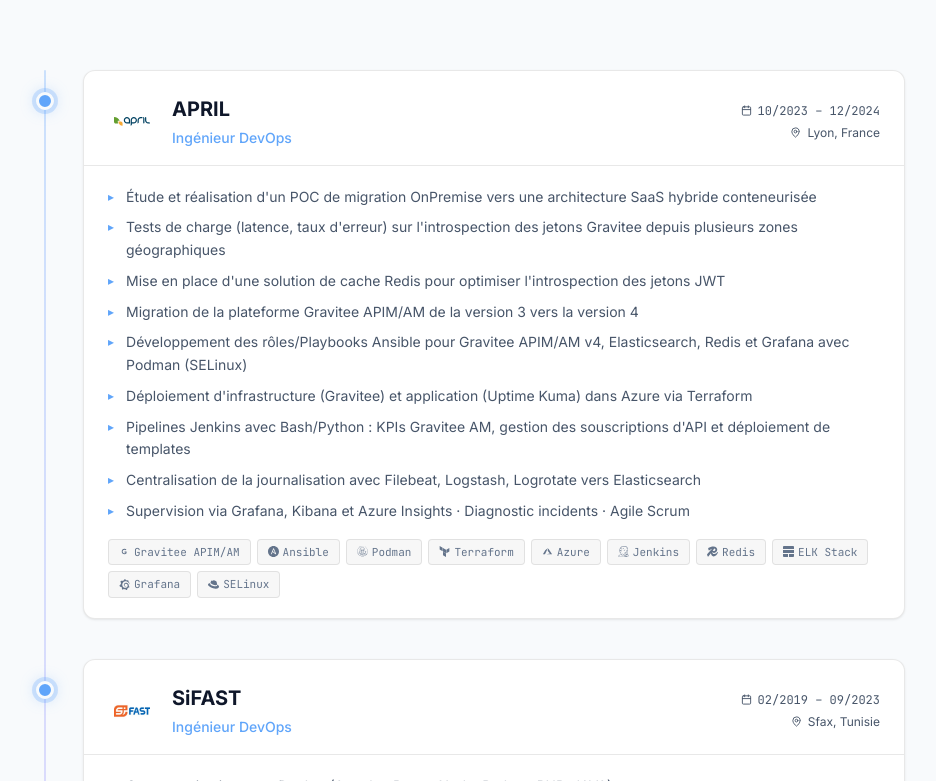
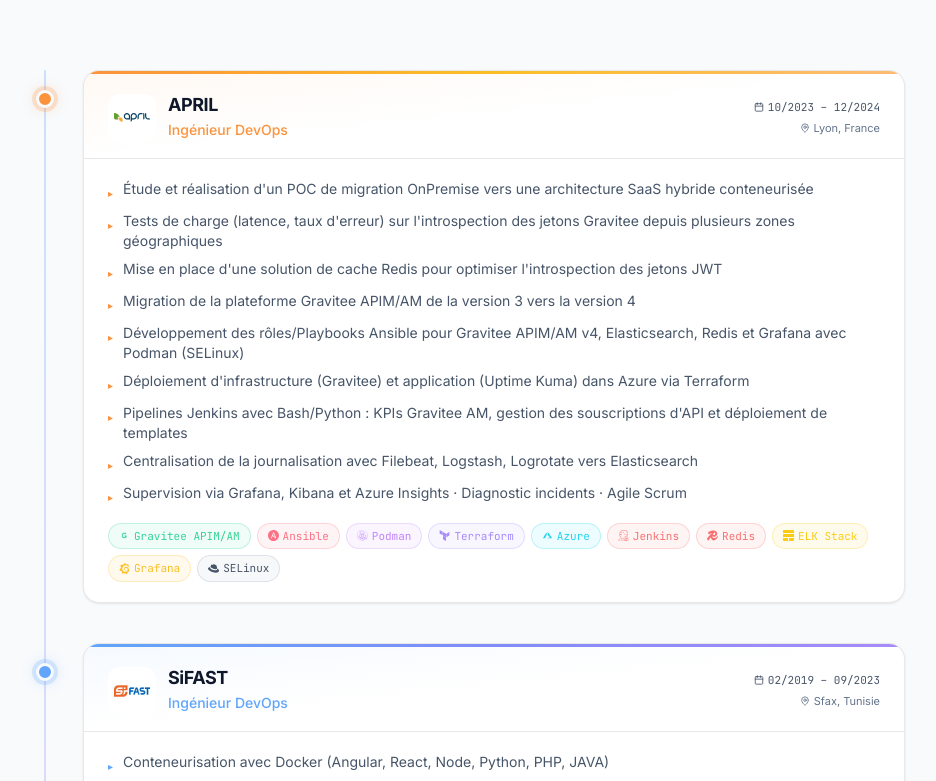
Before and after one commit to mamayadi/portfolio, a React (Vite) app: page / in a window 1280 px wide. Shown: the part 2499-3280 px from the top of the page, without its empty margins (175-1111 px from the left). Built offline with nearby package versions, Linux system fonts and the light colour scheme.

Commit message:
feat: enhance Experience component; add company accent colors, improve layout, and refactor logo handling

```diff
--- a/src/components/Experience.jsx
+++ b/src/components/Experience.jsx
@@ -1,3 +1,4 @@
+import { useState } from 'react'
 import { Calendar, ChevronDown, FolderOpen, MapPin } from 'lucide-react'
 import {
   SiAngular,
@@ -22,9 +23,7 @@
 
 import Reveal from './Reveal'
 import { useLang } from '../context/LangContext'
-import { useState } from 'react'
 
-// Custom SVG icons (shared with Skills.jsx)
 const AzureIcon = ({ size = 11 }) => (
   <svg width={size} height={size} viewBox="0 0 24 24" fill="currentColor" aria-hidden="true">
     <path d="M13.05 4.24L6.56 18.05H2L7.09 9.24L13.05 4.24ZM13.74 5.33L22 18.05H9.83L17.29 16.56L12.33 10.62L13.74 5.33Z"/>
@@ -60,12 +59,41 @@
   'SELinux':          SiRedhat,
 }
 
-const APRIL_ITEMS = ['i1','i2','i3','i4','i5','i6','i7','i8','i9']
-const APRIL_TAGS  = ['Gravitee APIM/AM','Ansible','Podman','Terraform','Azure','Jenkins','Redis','ELK Stack','Grafana','SELinux']
+/* Brand-inspired color per tool — all class strings are static for Tailwind JIT */
+const TAG_COLORS = {
+  /* Containers & Orchestration */
+  'Kubernetes':       'text-blue-400   bg-blue-400/[0.08]    border-blue-400/25   hover:bg-blue-400/[0.16]   hover:border-blue-400/50',
+  'Docker':           'text-sky-400    bg-sky-400/[0.08]     border-sky-400/25    hover:bg-sky-400/[0.16]    hover:border-sky-400/50',
+  'Podman':           'text-purple-400 bg-purple-400/[0.08]  border-purple-400/25 hover:bg-purple-400/[0.16] hover:border-purple-400/50',
+  'HELM':             'text-indigo-400 bg-indigo-400/[0.08]  border-indigo-400/25 hover:bg-indigo-400/[0.16] hover:border-indigo-400/50',
+  /* CI/CD & Automation */
+  'Jenkins':          'text-red-400    bg-red-400/[0.08]     border-red-400/25    hover:bg-red-400/[0.16]    hover:border-red-400/50',
+  'GitLab CI/CD':     'text-orange-400 bg-orange-400/[0.08]  border-orange-400/25 hover:bg-orange-400/[0.16] hover:border-orange-400/50',
+  'ArgoCD':           'text-teal-400   bg-teal-400/[0.08]    border-teal-400/25   hover:bg-teal-400/[0.16]   hover:border-teal-400/50',
+  'Ansible':          'text-rose-400   bg-rose-400/[0.08]    border-rose-400/25   hover:bg-rose-400/[0.16]   hover:border-rose-400/50',
+  /* Cloud & IaC */
+  'Azure':            'text-cyan-400   bg-cyan-400/[0.08]    border-cyan-400/25   hover:bg-cyan-400/[0.16]   hover:border-cyan-400/50',
+  'Terraform':        'text-violet-400 bg-violet-400/[0.08]  border-violet-400/25 hover:bg-violet-400/[0.16] hover:border-violet-400/50',
+  /* Monitoring & Observability */
+  'Grafana':          'text-amber-400  bg-amber-400/[0.08]   border-amber-400/25  hover:bg-amber-400/[0.16]  hover:border-amber-400/50',
+  'Prometheus':       'text-orange-300 bg-orange-300/[0.08]  border-orange-300/25 hover:bg-orange-300/[0.16] hover:border-orange-300/50',
+  'ELK Stack':        'text-yellow-400 bg-yellow-400/[0.08]  border-yellow-400/25 hover:bg-yellow-400/[0.16] hover:border-yellow-400/50',
+  'Elasticsearch':    'text-yellow-300 bg-yellow-300/[0.08]  border-yellow-300/25 hover:bg-yellow-300/[0.16] hover:border-yellow-300/50',
+  /* API & Platforms */
+  'Gravitee APIM/AM': 'text-emerald-400 bg-emerald-400/[0.08] border-emerald-400/25 hover:bg-emerald-400/[0.16] hover:border-emerald-400/50',
+  'Redis':            'text-red-400    bg-red-400/[0.08]     border-red-400/25    hover:bg-red-400/[0.16]    hover:border-red-400/50',
+  'SonarQube':        'text-blue-300   bg-blue-300/[0.08]    border-blue-300/25   hover:bg-blue-300/[0.16]   hover:border-blue-300/50',
+  'SELinux':          'text-slate-400  bg-slate-400/[0.08]   border-slate-400/25  hover:bg-slate-400/[0.16]  hover:border-slate-400/50',
+  /* Dev Frameworks */
+  'Angular':          'text-rose-500   bg-rose-500/[0.08]    border-rose-500/25   hover:bg-rose-500/[0.16]   hover:border-rose-500/50',
+  'Symfony':          'text-slate-300  bg-slate-300/[0.08]   border-slate-300/25  hover:bg-slate-300/[0.16]  hover:border-slate-300/50',
+}
+const TAG_DEFAULT = 'text-slate-400 bg-slate-400/[0.08] border-slate-400/25 hover:bg-slate-400/[0.16] hover:border-slate-400/50'
 
+const APRIL_ITEMS    = ['i1','i2','i3','i4','i5','i6','i7','i8','i9']
+const APRIL_TAGS     = ['Gravitee APIM/AM','Ansible','Podman','Terraform','Azure','Jenkins','Redis','ELK Stack','Grafana','SELinux']
 const SIFAST_GENERAL = ['g1','g2','g3','g4']
 const SIFAST_TAGS    = ['Kubernetes','Docker','HELM','Jenkins','ArgoCD','Ansible','Prometheus','Grafana','SonarQube','GitLab CI/CD','Angular','Symfony']
-
 const SIFAST_PROJECTS = [
   { key: 'proj1', items: ['p1i1','p1i2','p1i3'] },
   { key: 'proj2', items: ['p2i1','p2i2','p2i3'] },
@@ -74,35 +102,83 @@
   { key: 'proj5', items: ['p5i1','p5i2'] },
 ]
 
-function CompanyLogo({ src, fallbackText, bg, textColor }) {
-  const [imgFailed, setImgFailed] = useState(false)
+/* Per-company accent tokens — all class names are static for Tailwind JIT */
+const ACCENT = {
+  orange: {
+    bar:     'from-orange-400 via-amber-400 to-orange-300',
+    glow:    'from-orange-400/[0.06] via-transparent to-transparent',
+    role:    'text-orange-400',
+    dot:     'bg-orange-400',
+    dotGlow: 'shadow-[0_0_0_4px_rgba(251,146,60,0.2),0_0_14px_rgba(251,146,60,0.35)]',
+    bullet:  'text-orange-400',
+    logoBg:  'bg-orange-500/10 border-orange-500/25 text-orange-400',
+    card:    'hover:border-orange-400/25 hover:shadow-[0_12px_48px_rgba(251,146,60,0.09)]',
+  },
+  blue: {
+    bar:     'from-blue-400 via-indigo-400 to-violet-400',
+    glow:    'from-blue-400/[0.06] via-transparent to-transparent',
+    role:    'text-blue-400',
+    dot:     'bg-blue-400',
+    dotGlow: 'shadow-[0_0_0_4px_rgba(96,165,250,0.2),0_0_14px_rgba(96,165,250,0.35)]',
+    bullet:  'text-blue-400',
+    logoBg:  'bg-blue-500/10 border-blue-500/25 text-blue-400',
+    card:    'hover:border-blue-400/25 hover:shadow-[0_12px_48px_rgba(96,165,250,0.1)]',
+  },
+}
 
-  if (src && !imgFailed) {
+const COMPANIES = [
+  {
+    id:       'april',
+    company:  'APRIL',
+    date:     '10/2023 – 12/2024',
+    location: 'Lyon, France',
+    logo:     './assets/logos/april.svg',
+    fallback: 'APR',
+    accent:   'orange',
+    roleKey:  'exp.role_devops',
+    itemKeys: APRIL_ITEMS,
+    prefix:   'exp.april',
+    tags:     APRIL_TAGS,
+  },
+  {
+    id:       'sifast',
+    company:  'SiFAST',
+    date:     '02/2019 – 09/2023',
+    location: 'Sfax, Tunisie',
+    logo:     './assets/logos/sifast.jpg',
+    fallback: 'SF',
+    accent:   'blue',
+    roleKey:  'exp.role_devops',
+    itemKeys: SIFAST_GENERAL,
+    prefix:   'exp.sifast',
+    tags:     SIFAST_TAGS,
+  },
+]
+
+function CompanyLogo({ src, fallback, logoBg }) {
+  const [failed, setFailed] = useState(false)
+  if (src && !failed) {
     return (
       <img
-        src={src}
-        alt={fallbackText}
-        loading="lazy"
-        decoding="async"
-        onError={() => setImgFailed(true)}
-        className="w-12 h-12 rounded-xl object-contain p-1.5 bg-white flex-shrink-0"
+        src={src} alt={fallback} loading="lazy" decoding="async"
+        onError={() => setFailed(true)}
+        className="w-10 h-10 md:w-12 md:h-12 rounded-xl object-contain p-1 md:p-1.5 bg-white flex-shrink-0"
       />
     )
   }
-
   return (
-    <div className={`w-12 h-12 rounded-xl flex items-center justify-center flex-shrink-0 border ${bg}`}>
-      <span className={`font-bold text-sm font-mono ${textColor}`}>{fallbackText}</span>
+    <div className={`w-10 h-10 md:w-12 md:h-12 rounded-xl flex items-center justify-center flex-shrink-0 border ${logoBg}`}>
+      <span className="font-bold text-xs md:text-sm font-mono">{fallback}</span>
     </div>
   )
 }
 
-function BulletList({ items }) {
+function BulletList({ items, bulletColor }) {
   return (
-    <ul className="space-y-2 mb-4">
+    <ul className="space-y-2">
       {items.map((item, i) => (
-        <li key={i} className="flex gap-3 text-sm text-slate-400 leading-relaxed">
-          <span className="text-blue-400 text-xs mt-[3px] flex-shrink-0">▸</span>
+        <li key={i} className="flex gap-2.5 text-[13px] md:text-sm text-slate-400 leading-relaxed">
+          <span className={`text-[10px] mt-[4px] flex-shrink-0 ${bulletColor}`}>▸</span>
           {item}
         </li>
       ))}
@@ -112,54 +188,20 @@
 
 function Tags({ tags }) {
   return (
-    <div className="flex flex-wrap gap-1.5 mt-4">
+    <div className="flex flex-wrap gap-1.5">
       {tags.map(tag => {
         const TIcon = TECH_ICONS[tag]
+        const colorCls = TAG_COLORS[tag] ?? TAG_DEFAULT
         return (
           <span
             key={tag}
-            className="flex items-center gap-1 px-2.5 py-1 text-[11px] font-mono bg-white/[0.04] border border-white/[0.07] text-slate-500 rounded hover:text-blue-400 hover:border-blue-400/25 hover:bg-blue-400/[0.04] transition-all duration-300"
+            className={`flex items-center gap-1 px-2.5 py-1 text-[11px] font-mono border rounded-full cursor-default transition-all duration-200 ${colorCls}`}
           >
             {TIcon && <TIcon size={11} />}
             {tag}
           </span>
         )
       })}
-    </div>
-  )
-}
-
-
-function CardHeader({ logo, company, role, date, location }) {
-  return (
-    <div className="flex flex-wrap justify-between gap-x-4 gap-y-3 px-6 pt-6 pb-4 border-b border-white/[0.07]">
-      {/* Left: logo + company + role */}
-      <div className="flex items-center gap-4">
-        {logo}
-        <div>
-          <h3 className="text-xl font-bold mb-0.5">{company}</h3>
-          <span className="text-sm text-blue-400 font-medium">{role}</span>
-        </div>
-      </div>
-      {/* Right: date + location — left on mobile, right on desktop */}
-      <div className="flex flex-col items-start sm:items-end gap-1.5 justify-center">
-        <span className="flex items-center gap-1.5 font-mono text-xs text-slate-400">
-          <Calendar size={11} />
-          {date}
-        </span>
-        <span className="flex items-center gap-1.5 text-xs text-slate-600">
-          <MapPin size={11} />
-          {location}
-        </span>
-      </div>
-    </div>
-  )
-}
-
-function TimelineCard({ children }) {
-  return (
-    <div className="shimmer-card bg-card border border-white/[0.07] rounded-xl overflow-hidden hover:border-white/[0.13] hover:-translate-y-1 hover:shadow-[0_8px_40px_rgba(96,165,250,0.1)] transition-all duration-300">
-      {children}
     </div>
   )
 }
@@ -176,62 +218,67 @@
           <h2 className="text-[clamp(26px,4vw,40px)] font-bold tracking-tight">{t('exp.title')}</h2>
         </Reveal>
 
-        {/* Timeline */}
         <div className="relative max-w-[880px] mx-auto">
-          {/* Vertical line */}
-          <div className="absolute left-[19px] top-0 bottom-0 w-0.5 timeline-gradient opacity-30 rounded-full animate-timeline-grow" />
+          {/* Vertical timeline line */}
+          <div className="absolute left-[19px] top-0 bottom-0 w-0.5 timeline-gradient opacity-30 rounded-full" />
 
-          {/* ── APRIL ── */}
-          <Reveal from="left" className="relative pl-[58px] mb-10">
-            <div className="absolute left-[11px] top-[22px] w-[18px] h-[18px] rounded-full bg-blue-400 border-[3px] border-base shadow-[0_0_0_4px_rgba(96,165,250,0.25),0_0_16px_rgba(96,165,250,0.4)] z-10" />
-            <TimelineCard>
-              <CardHeader
-                logo={
-                  <CompanyLogo
-                    src="./assets/logos/april.svg"
-                    fallbackText="APR"
-                    bg="bg-orange-500/10 border-orange-500/25"
-                    textColor="text-orange-400"
-                  />
-                }
-                company="APRIL"
-                role={t('exp.role_devops')}
-                date="10/2023 – 12/2024"
-                location="Lyon, France"
-              />
-              <div className="px-6 py-5">
-                <BulletList items={APRIL_ITEMS.map(k => t(`exp.april.${k}`))} />
-                <Tags tags={APRIL_TAGS} />
+          <div className="flex flex-col gap-10">
+            {COMPANIES.map(({ id, company, date, location, logo, fallback, accent, roleKey, itemKeys, prefix, tags }, i) => {
+              const ac = ACCENT[accent]
+              const role = t(roleKey)
+              const items = itemKeys.map(k => t(`${prefix}.${k}`))
+
+              return (
+                <Reveal key={id} from={i % 2 === 0 ? 'left' : 'right'} delay={i * 120} className="relative pl-[46px] md:pl-[58px]">
+                  {/* Timeline dot */}
+                  <div className={`absolute left-[11px] top-5 w-[18px] h-[18px] rounded-full border-[3px] border-base z-10 ${ac.dot} ${ac.dotGlow}`} />
+
+                  {/* Card */}
+                  <div className={`shimmer-card bg-card border border-white/[0.07] rounded-2xl overflow-hidden transition-all duration-300 hover:-translate-y-1 ${ac.card}`}>
+
+                    {/* Colored accent bar */}
+                    <div className={`h-[3px] bg-gradient-to-r ${ac.bar}`} />
+
+                    {/* Header */}
+                    <div className="relative px-4 md:px-6 pt-4 md:pt-5 pb-3 md:pb-4 border-b border-white/[0.07]">
+                      <div className={`absolute inset-0 bg-gradient-to-br ${ac.glow} pointer-events-none`} />
+
+                      <div className="relative flex flex-col sm:flex-row sm:items-center sm:justify-between gap-2.5 sm:gap-4">
+                        {/* Logo + name + role */}
+                        <div className="flex items-center gap-3">
+                          <CompanyLogo src={logo} fallback={fallback} logoBg={ac.logoBg} />
+                          <div>
+                            <h3 className="text-[16px] md:text-[18px] font-bold tracking-tight leading-tight">{company}</h3>
+                            <span className={`text-xs md:text-sm font-medium ${ac.role}`}>{role}</span>
                           </div>
-            </TimelineCard>
-          </Reveal>
+                        </div>
 
-          {/* ── SiFAST ── */}
-          <Reveal from="right" delay={120} className="relative pl-[58px]">
-            <div className="absolute left-[11px] top-[22px] w-[18px] h-[18px] rounded-full bg-blue-400 border-[3px] border-base shadow-[0_0_0_4px_rgba(96,165,250,0.25),0_0_16px_rgba(96,165,250,0.4)] z-10" />
-            <TimelineCard>
-              <CardHeader
-                logo={
-                  <CompanyLogo
-                    src="./assets/logos/sifast.jpg"
-                    fallbackText="SF"
-                    bg="bg-blue-500/10 border-blue-500/25"
-                    textColor="text-blue-400"
-                  />
-                }
-                company="SiFAST"
-                role={t('exp.role_devops')}
-                date="02/2019 – 09/2023"
-                location="Sfax, Tunisie"
-              />
-              <div className="px-6 py-5">
-                <BulletList items={SIFAST_GENERAL.map(k => t(`exp.sifast.${k}`))} />
+                        {/* Date + location
+                            Mobile : single row, full width, below logo row
+                            Desktop: two rows, right-aligned                  */}
+                        <div className="flex items-center gap-2 sm:flex-col sm:items-end sm:gap-1">
+                          <span className="flex items-center gap-1 font-mono text-[11px] text-slate-400 whitespace-nowrap">
+                            <Calendar size={10} />{date}
+                          </span>
+                          <span className="text-slate-700 text-[10px] sm:hidden">·</span>
+                          <span className="flex items-center gap-1 text-[11px] text-slate-500 whitespace-nowrap">
+                            <MapPin size={10} />{location}
+                          </span>
+                        </div>
+                      </div>
+                    </div>
 
-                {/* Accordion trigger */}
+                    {/* Body */}
+                    <div className="px-4 md:px-6 py-4 md:py-5 space-y-4">
+                      <BulletList items={items} bulletColor={ac.bullet} />
+
+                      {/* SiFAST projects accordion */}
+                      {id === 'sifast' && (
+                        <>
                           <button
                             type="button"
                             onClick={() => setOpen(o => !o)}
-                  className="relative z-10 w-full flex items-center justify-between px-4 py-2.5 border border-white/[0.07] rounded-lg text-sm font-mono text-blue-400 hover:bg-blue-400/[0.06] hover:border-blue-400/30 transition-all duration-300"
+                            className="relative z-10 w-full flex items-center justify-between px-3 md:px-4 py-2 md:py-2.5 border border-white/[0.07] rounded-lg text-[13px] md:text-sm font-mono text-blue-400 hover:bg-blue-400/[0.06] hover:border-blue-400/30 transition-all duration-300"
                           >
                             <span className="flex items-center gap-2">
                               <FolderOpen size={14} />
@@ -240,31 +287,32 @@
                             <ChevronDown size={14} className={`transition-transform duration-300 ${open ? 'rotate-180' : ''}`} />
                           </button>
 
-                {/* CSS grid accordion — smooth animation without max-height issues */}
-                <div
-                  style={{
-                    display: 'grid',
-                    gridTemplateRows: open ? '1fr' : '0fr',
-                    transition: 'grid-template-rows 400ms ease, margin-top 400ms ease',
-                    marginTop: open ? '16px' : '0',
-                  }}
-                >
+                          <div style={{ display: 'grid', gridTemplateRows: open ? '1fr' : '0fr', transition: 'grid-template-rows 400ms ease' }}>
                             <div style={{ overflow: 'hidden' }}>
-                    <div className="flex flex-col gap-4">
-                      {SIFAST_PROJECTS.map(({ key, items }) => (
+                              <div className="flex flex-col gap-4 pt-1">
+                                {SIFAST_PROJECTS.map(({ key, items: pItems }) => (
                                   <div key={key} className="border-b border-white/[0.07] pb-4 last:border-0 last:pb-0">
-                          <h4 className="font-mono text-xs font-semibold text-violet-400 mb-3">{t(`exp.sifast.${key}`)}</h4>
-                          <BulletList items={items.map(k => t(`exp.sifast.${k}`))} />
+                                    <h4 className="font-mono text-xs font-semibold text-violet-400 mb-3 flex items-center gap-2">
+                                      <span className="w-1.5 h-1.5 rounded-full bg-violet-400 flex-shrink-0" />
+                                      {t(`exp.sifast.${key}`)}
+                                    </h4>
+                                    <BulletList items={pItems.map(k => t(`exp.sifast.${k}`))} bulletColor="text-violet-400" />
                                   </div>
                                 ))}
                               </div>
                             </div>
                           </div>
+                        </>
+                      )}
 
-                <Tags tags={SIFAST_TAGS} />
+                      {/* Tags */}
+                      <Tags tags={tags} />
                     </div>
-            </TimelineCard>
+                  </div>
                 </Reveal>
+              )
+            })}
+          </div>
         </div>
       </div>
     </section>
```
Lines whose indentation alone changed are shown as unchanged.
